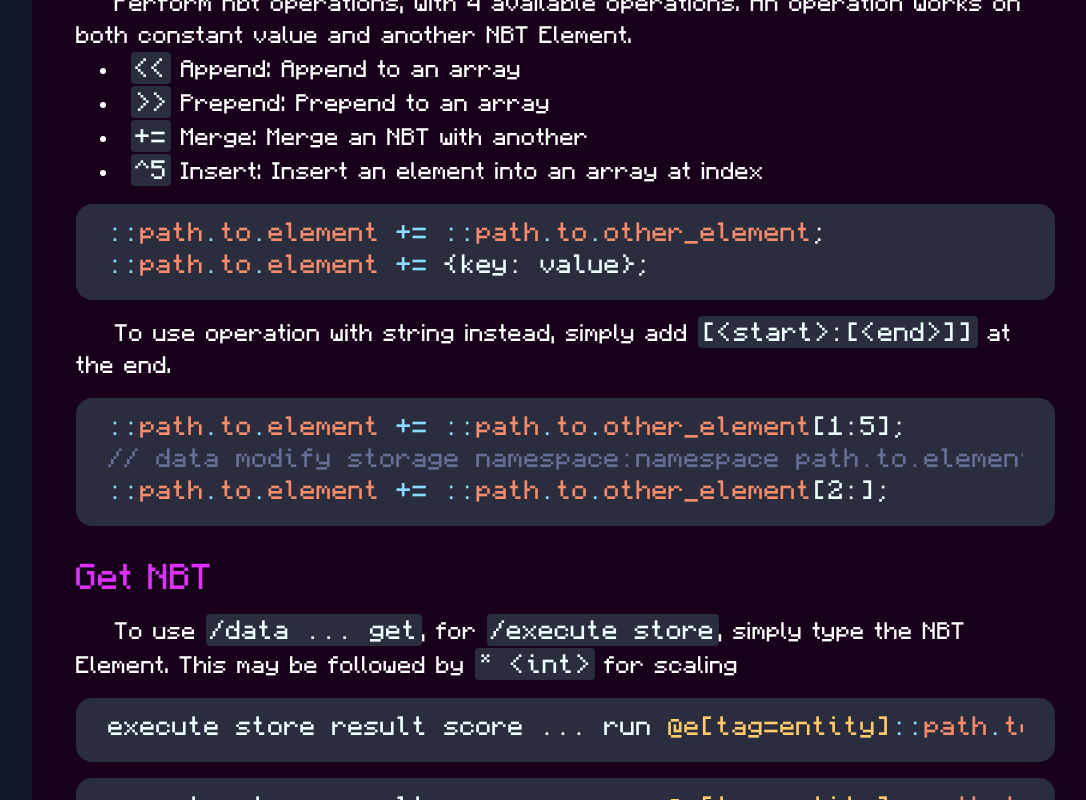
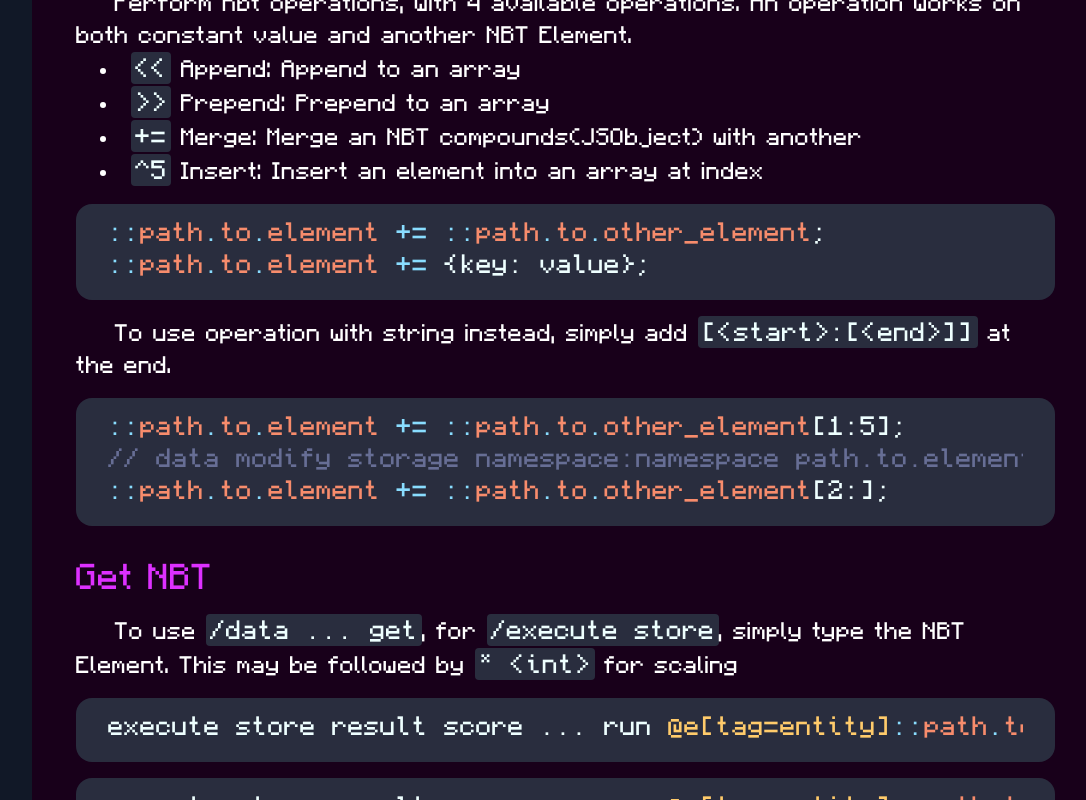
Before and after one commit to WingedSeal/jmc, a React (Create React App) app: page /documentation/nbt in a window 1280 px wide. Shown: the part 960-1760 px from the top of the page, without its empty margins (181-1267 px from the left). Built offline with nearby package versions, Linux system fonts and the light colour scheme.

Commit message:
fix: fix typos

```diff
--- a/src/pages/NBT/NBT.tsx
+++ b/src/pages/NBT/NBT.tsx
@@ -138,7 +138,8 @@ const NBT = () => {
                         <code>{">>"}</code> Prepend: Prepend to an array
                     </li>
                     <li>
-                        <code>+=</code> Merge: Merge an NBT with another
+                        <code>+=</code> Merge: Merge an NBT compounds(JSObject)
+                        with another
                     </li>
                     <li>
                         <code>^5</code> Insert: Insert an element into an array
@@ -281,7 +282,7 @@ const NBT = () => {
                     <CodeText type="param">to</CodeText>
                     <CodeText type="operator">.</CodeText>
                     <CodeText type="param">element</CodeText>{" "}
-                    <CodeText type="operator">=</CodeText> {"<command>"}{" "}
+                    <CodeText type="operator">=</CodeText> {"<command>"};{" "}
                     <CodeText type="comment">
                         {"//"} execute store result ... int 1
                     </CodeText>
@@ -293,7 +294,7 @@ const NBT = () => {
                     <CodeText type="operator">.</CodeText>
                     <CodeText type="param">element</CodeText>{" "}
                     <CodeText type="operator">=</CodeText> (
-                    <CodeText type="class">{"<type>"}</CodeText>) {"<command>"}{" "}
+                    <CodeText type="class">{"<type>"}</CodeText>) {"<command>"};{" "}
                     <CodeText type="comment">
                         {"//"} execute store result ... type 1
                     </CodeText>
@@ -307,7 +308,7 @@ const NBT = () => {
                     <CodeText type="operator">=</CodeText>{" "}
                     <CodeText type="number">{"<scale>"}</CodeText>{" "}
                     <CodeText type="operator">*</CodeText> (
-                    <CodeText type="class">{"<type>"}</CodeText>) {"<command>"}{" "}
+                    <CodeText type="class">{"<type>"}</CodeText>) {"<command>"};{" "}
                     <CodeText type="comment">
                         {"//"} execute store result ... type scale
                     </CodeText>
@@ -318,7 +319,7 @@ const NBT = () => {
                     <CodeText type="param">to</CodeText>
                     <CodeText type="operator">.</CodeText>
                     <CodeText type="param">element</CodeText>{" "}
-                    <CodeText type="operator">?=</CodeText> {"<command>"}
+                    <CodeText type="operator">?=</CodeText> {"<command>"};
                     <CodeText type="comment">
                         {"//"} execute store success
                     </CodeText>
@@ -336,7 +337,7 @@ const NBT = () => {
                     <CodeText type="param">element</CodeText>{" "}
                     <CodeText type="operator">=</CodeText> (
                     <CodeText type="class">float</CodeText>){" "}
-                    <CodeText type="variable">$var</CodeText>{" "}
+                    <CodeText type="variable">$var</CodeText> ;
                     <CodeText type="comment">
                         {"//"} execute store result storage namespace:namespace
                         path.to.element float 1 run scoreboard players get $var
--- a/src/pages/Variable/Variable.tsx
+++ b/src/pages/Variable/Variable.tsx
@@ -229,7 +229,7 @@ const Variable = () => {
                         <CodeText type="param">@s</CodeText> Motion[
                         <CodeText type="number">0</CodeText>] double{" "}
                         <CodeText type="number">0.01</CodeText> run{" "}
-                        <CodeText type="variable">$var</CodeText>
+                        <CodeText type="variable">$var</CodeText>;
                     </CodeBlock>
                 </div>
                 <section id="convert_to_string" />
```
